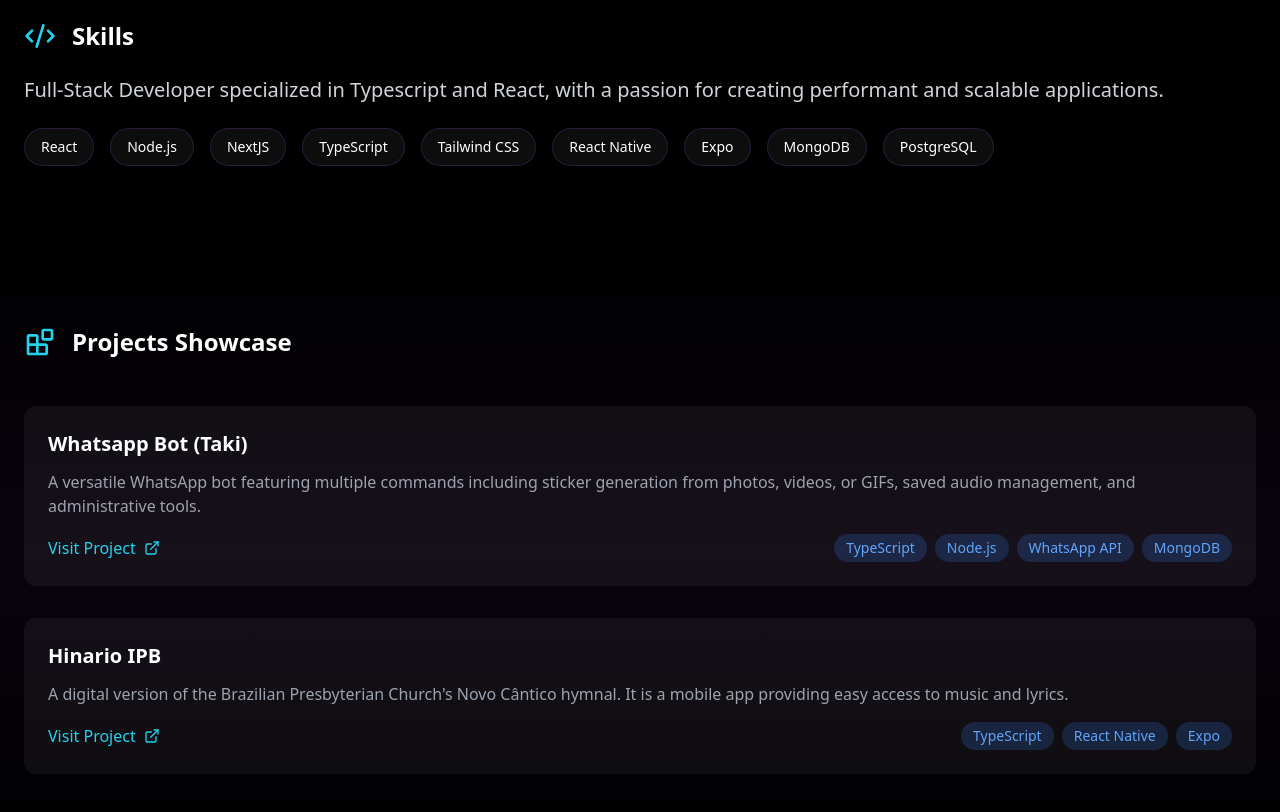
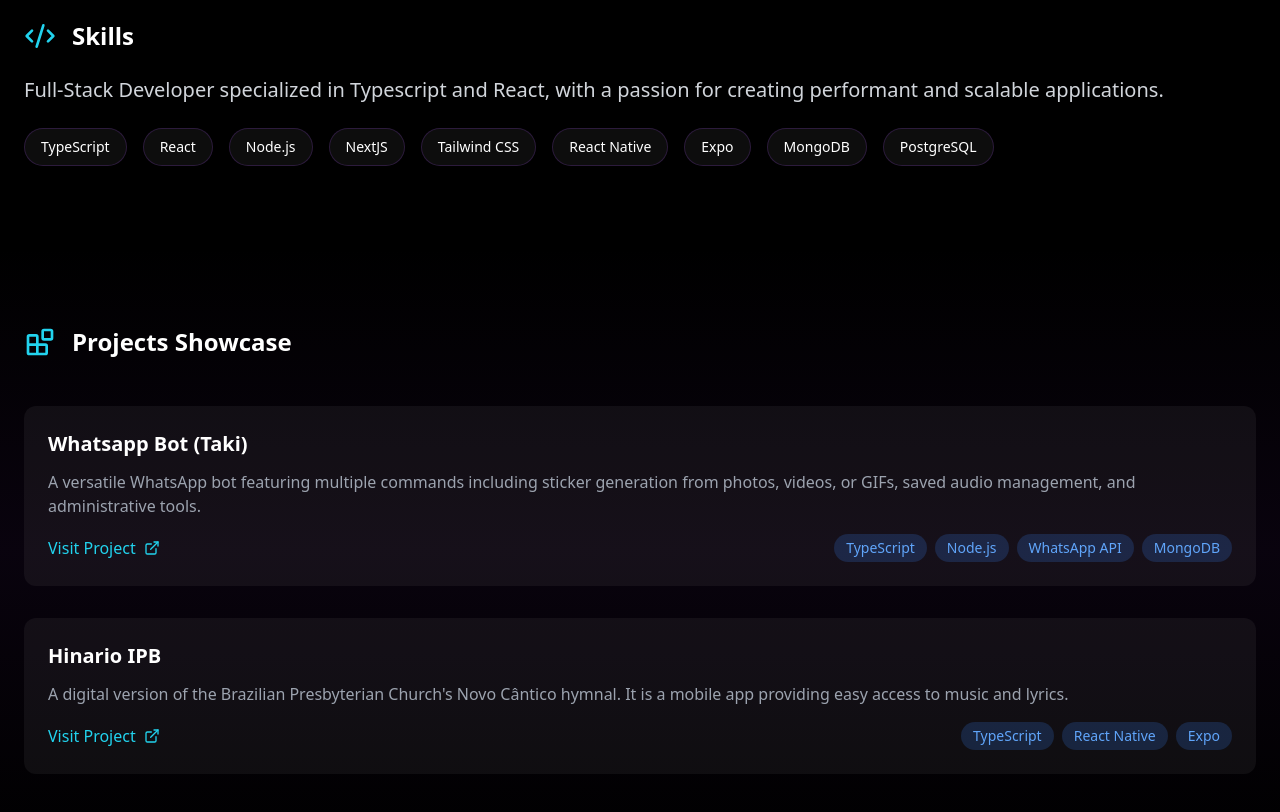
Before and after one commit to fm1randa/filipemiranda.dev, a React (Vite) app: page / in a window 1280 px wide. Shown: the part 860-1672 px from the top of the page. Built offline with nearby package versions, Linux system fonts and the light colour scheme.

Commit message:
refactor: :recycle: move typescript to the first position

```diff
--- a/src/App.tsx
+++ b/src/App.tsx
@@ -58,10 +58,10 @@ function App() {
               <p className="text-xl text-gray-300">{t('skillsDescription')}</p>
               <div className="flex flex-wrap gap-4">
                 {[
+                  'TypeScript',
                   'React',
                   'Node.js',
                   'NextJS',
-                  'TypeScript',
                   'Tailwind CSS',
                   'React Native',
                   'Expo',
```
